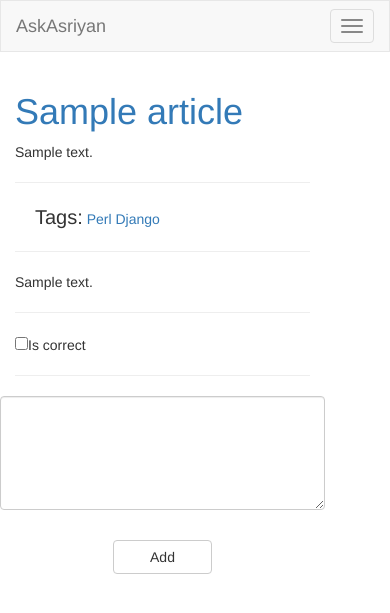
After one commit to ed-asriyan/AskAsriyan, a Django app: a page that uses templates/article.html in a window 390 px wide. The commit adds this page. Shown: the top 613 px of the page. Run offline with Django 3.2, Linux system fonts and the light colour scheme; tables that the repository leaves empty hold one stand-in row (values such as "Sample post"); some libraries are stand-ins or nearby versions.

Commit message:
Add comment adding

```diff
--- a/AskAsriyan/forms.py
+++ b/AskAsriyan/forms.py
@@ -116,3 +116,31 @@ class ArticleAddForm(forms.Form):
                                                 article_author=article_author)
         article.save()
         return article
+
+
+class CommentAddForm(forms.Form):
+    text = forms.CharField(widget=BootstrapTextInput())
+    article_id = forms.IntegerField(widget=forms.HiddenInput())
+
+    def __init__(self, user=None, *args, **kwargs):
+        self._user = user
+        forms.Form.__init__(self, *args, **kwargs)
+
+    def clean_article_id(self):
+        id = self.cleaned_data['article_id']
+        if models.Article.objects.get(id=id):
+            return id
+        raise forms.ValidationError('Article does not exist.')
+
+    def save(self):
+        comment_body = self.cleaned_data['text']
+        comment_date = datetime.datetime.now()
+        comment_rating = 0
+        comment_author = self._user
+        comment_article_id = self.cleaned_data['article_id']
+        comment = models.Comment.objects.create(comment_author=comment_author, comment_body=comment_body,
+                                                comment_rating=comment_rating, comment_date=comment_date,
+                                                comment_article_id=comment_article_id)
+
+        comment.save()
+        return comment
--- a/AskAsriyan/urls.py
+++ b/AskAsriyan/urls.py
@@ -23,5 +23,6 @@ urlpatterns = [
     url(r'^article(?P<article_id>\d+)/', 'AskAsriyan.views.article_view'),
     url(r'^articles/(?P<page>\d+)/', 'AskAsriyan.views.article_list_page_view'),
     url(r'^ask/', 'AskAsriyan.views.article_add_view'),
+    url(r'^add_comment/', 'AskAsriyan.views.add_comment'),
     url(r'^$', 'AskAsriyan.views.index_page_view'),
 ]
--- a/AskAsriyan/views.py
+++ b/AskAsriyan/views.py
@@ -82,12 +82,13 @@ def article_view(request, article_id, *args, **kwargs):
     try:
         article_id = int(article_id)
         article = models.Article.objects.get(id=article_id)
+        form = forms.CommentAddForm(initial={'article_id': str(article_id)})
     except Exception:
         raise Http404()
     finally:
         pass
 
-    return render_to_response('article.html', {'article': article, 'is_preview': False, **kwargs})
+    return render_to_response('article.html', {'article': article, 'is_preview': False, **kwargs, 'form': form})
 
 
 @base_decorator
@@ -105,3 +106,12 @@ def article_add_view(request, *args, **kwargs):
     else:
         form = forms.ArticleAddForm()
     return article_add_page_view(request, form=form, *args, **kwargs)
+
+
+def add_comment(request, *args, **kwargs):
+    if request.POST:
+        form = forms.CommentAddForm(request.user, request.POST)
+        if form.is_valid():
+            return redirect(form.save().get_url())
+
+    return HttpResponseBadRequest()
--- a/templates/article.html
+++ b/templates/article.html
@@ -6,4 +6,5 @@
     {% for comment in article.get_comments %}
         {% include "models/comment.html" %}
     {% endfor %}
+    {% include 'forms/comment_form.html' %}
 {% endblock %}
--- /dev/null
+++ b/templates/forms/comment_form.html
@@ -0,0 +1,6 @@
+<form class="form-horizontal" method="post" action="/add_comment/">
+    {% include 'forms/only_fields_form.html' %}
+    <div class="form-actions ">
+        <button type="submit" class="btn btn-default col-xs-offset-4 col-sm-offset-5 col-xs-4">Add</button>
+    </div>
+</form>
--- a/templates/forms/horizontal_form.html
+++ b/templates/forms/horizontal_form.html
@@ -1,5 +1,8 @@
 {% for e in form.non_field_errors %}
     <div class="alert alert-danger">{{ e }}</div>
+{% endfor %}
+{% for field in form.hidden_fields %}
+    {{ field }}
 {% endfor %}
 {% for field in form %}
     <div class="form-group {% if field.errors %}has-error{% endif %}">
--- a/templates/forms/only_fields_form.html
+++ b/templates/forms/only_fields_form.html
@@ -1,5 +1,8 @@
 {% for e in form.non_field_errors %}
     <div class="alert alert-danger">{{ e }}</div>
+{% endfor %}
+{% for field in form.hidden_fields %}
+    {{ field }}
 {% endfor %}
 {% for field in form %}
     <div class="form-group {% if field.errors %}has-error{% endif %}">
--- /dev/null
+++ b/templates/models/comment.html
@@ -0,0 +1,22 @@
+<div>
+    <div class="row">
+        <div class="hidden-xs col-sm-2 col-md-2 col-lg-3">
+            <span class="row">
+                <img class="thumbnail" height="150px"
+                     style="background-color: white;"/>
+            </span>
+            <div class="row" align="middle">
+                <a href="#" style="color: green">+</a> <code style="color: blue">{{ comment.comment_rating }}</code> <a
+                    href="#" style="color: red">-</a>
+            </div>
+        </div>
+        <div class="col-sm-10 col-md-10 col-lg-9">
+            <p>
+                {{ comment.comment_body }}
+            </p>
+            <hr align="center">
+            <input type="checkbox" value="{{ comment.comment_is_correct }}"><span>Is correct</span>
+        </div>
+    </div>
+    <hr align="center" size="100">
+</div>
```
